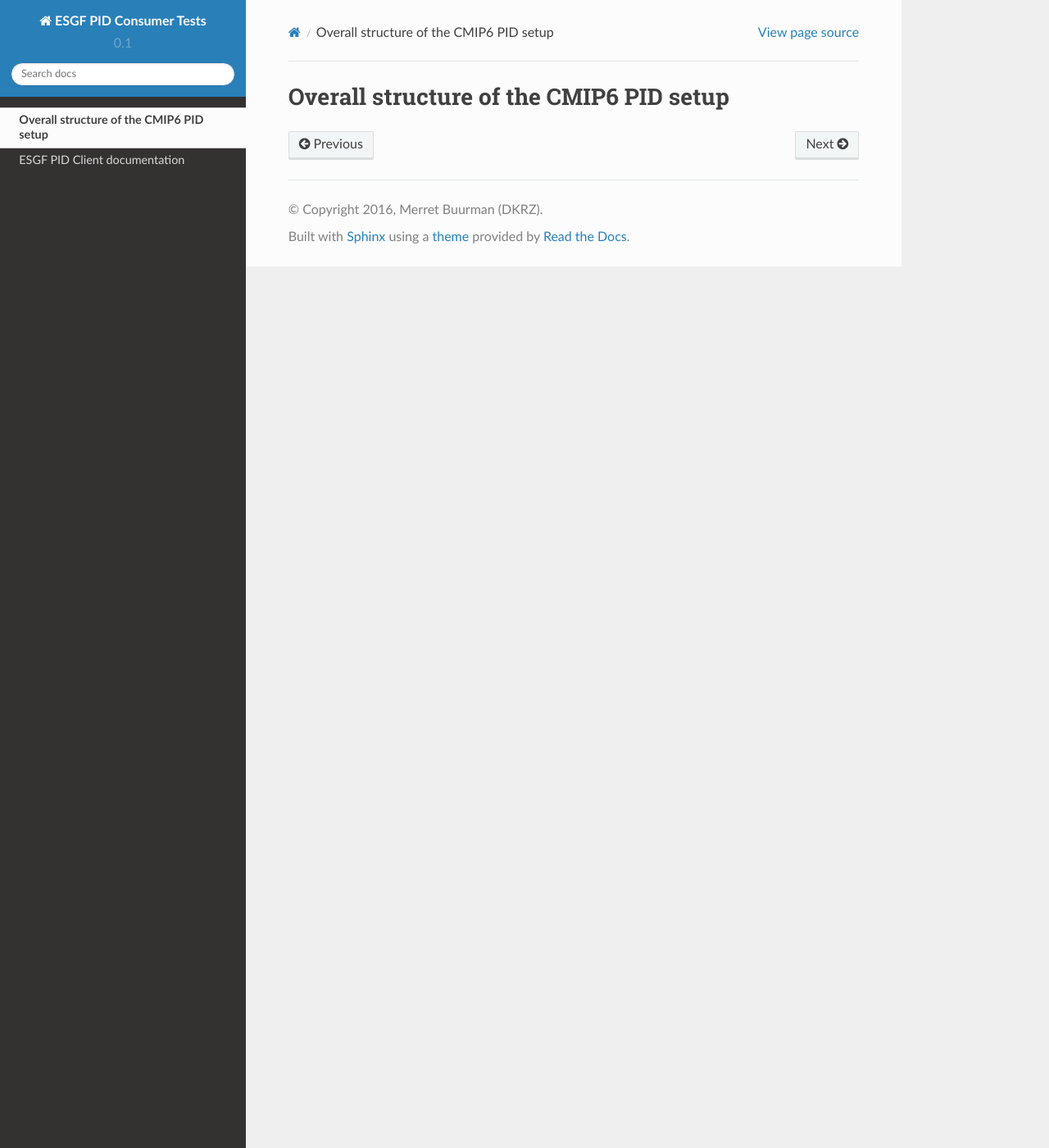
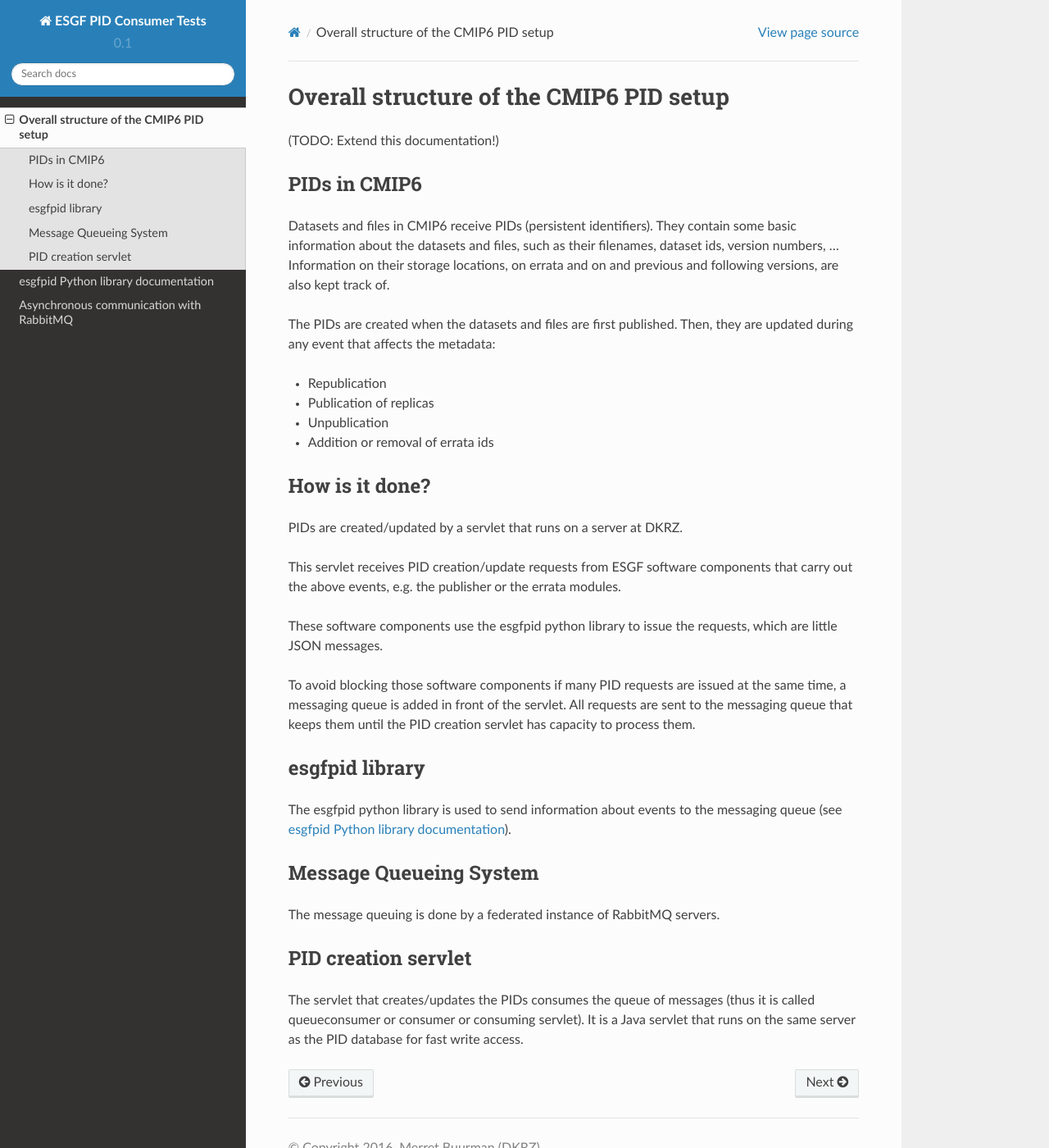
Before and after one commit to IS-ENES-Data/esgf-pid, a Sphinx documentation site: the page built from docs/source/overallstructure.rst, in a window 1280 px wide and 1400 px high. Shown: the whole window at 82% size. Built offline with Sphinx 7.4.7 and the Read the Docs theme 2.0.0, drawn with Linux system fonts in a browser that asks for light colours.

Commit message:
Improved the documentation.

```diff
--- a/docs/source/esgfpidpythonlibrary.rst
+++ b/docs/source/esgfpidpythonlibrary.rst
@@ -1,37 +1,76 @@
-==============================
-ESGF PID Client documentation
-==============================
 
-TODO
+
+.. _anchor_library:
+
+=====================================
+esgfpid Python library documentation
+=====================================
+
+esgfpid is a python library that is part of the ESGF data
+publication. It is responsible for triggering PID creation.
+To do this, it sends JSON messages to a RabbitMQ Messaging Queue.
+
+**Availability**. The library is available from pypi (https://pypi.python.org/pypi/esgfpid/)
+and GitHub (https://github.com/IS-ENES-Data/esgf-pid).
+
+**Requirements**. The library is tested using python 2.7.
+Access to a RabbitMQ server with the necessary queues is
+required. The server data has to be provided to the library
+(see :ref:`anchor_init`).
+
+**Dependencies**. The packages "requests" and "pika" have
+to be installed.
+
+
+Usage of the library for perform PID tasks
+===========================================
 
 General usage
-=============
+--------------------------
 
-
-.. important:: You must start and stop the thread before making any
-    PID creation/update request. See below.
-
-First, you create an instance of the client. It holds all necessary
-config to connect to the RabbitMQ messaging system and perform PID
-creations and updates.
+**(1)** First, you create an instance of the client (see :ref:`anchor_init`).
+It holds all necessary config to connect to the RabbitMQ messaging
+system and perform PID creations and updates.
 
   .. code:: python
 
     connector = esgfpid.Connector(...)
 
+**(2)** Next, start the connection to RabbitMQ (which runs in a parallel
+thread, see :ref:`anchor_thread`)
 
-Then, use the client's methods to create/update PIDs for datasets,
-files and data carts. Some methods are simple methods, others require
-the creation of another object.
+  .. code:: python
 
-Simple method:
+    connector.start_messaging_thread()
+
+
+**(3)** Then, use the client's methods to create/update PIDs for datasets,
+files and data carts. Some tasks are simple methods (e.g. unpublication,
+see :ref:`anchor_unpubli`), others require the creation of another
+object (e.g. dataset publication, see :ref:`anchor_publi`).
 
   .. code:: python
 
     connector.unpublish_one_version(...)
 
+**(4)** Finally, stop the connection to RabbitMQ and wait for any pending
+messages.
 
-Create another object:
+  .. code:: python
+
+    connector.finish_messaging_thread()
+
+.. _anchor_publi:
+
+Task "Publication"
+-------------------
+
+Publication includes first publication and republication of both
+original copies and replicas.
+
+#. Create a publication assistant: :meth:`~esgfpid.connector.Connector.create_publication_assistant`
+#. Add information about all files individually: :meth:`~esgfpid.assistant.publish.DatasetPublicationAssistant.add_file`
+#. Tell the assistant that all files have been added and the publication should be finished: :meth:`~esgfpid.assistant.publish.DatasetPublicationAssistant.dataset_publication_finished`.
 
   .. code:: python
 
@@ -40,29 +79,89 @@ Create another object:
     assistant.add_file(...)
     assistant.dataset_publication_finished()
 
+.. _anchor_unpubli:
 
-Asynchronous communication with messaging queue
-================================================
+Task "Unpublication"
+---------------------
 
-TODO: Description. Docstring of asynchronous module?
+You can either...
 
-Starting the asynchronous thread
-  Use :meth:`~esgfpid.connector.Connector.start_messaging_thread` to start
-  the parallel thread that takes care of the asynchronous communication
-  with the RabbitMQ messaging queue.
+* Unpublish one dataset version: :meth:`~esgfpid.connector.Connector.unpublish_one_version`, or...
+* unpublish all available dataset versions: :meth:`~esgfpid.connector.Connector.unpublish_all_versions`
 
-Stopping the asynchronous thread
-  Use :meth:`~esgfpid.connector.Connector.finish_messaging_thread` to stop
-  the parallel thread, but give it some time to publish remaining messages
+  .. code:: python
+
+    connector.unpublish_one_version(...)
+    connector.unpublish_all_versions(...)
+
+Task "Update Errata"
+----------------------
+
+Errata ids can be added and removed to dataset PID records.
+
+* Add errata: :meth:`~esgfpid.connector.Connector.add_errata_ids`
+* Remove errata: :meth:`~esgfpid.connector.Connector.remove_errata_ids`
+
+  .. code:: python
+
+    connector.add_errata_ids(...)
+    connector.remove_errata_ids(...)
+
+
+Task "Data cart PID"
+---------------------
+
+Data carts are ... [TODO]
+
+* Data cart PIDs: :meth:`~esgfpid.connector.Connector.create_shopping_cart_pid`
+
+  .. code:: python
+
+    connector.create_shopping_cart_pid(...)
+
+
+
+.. _anchor_thread:
+
+Asynchronous messaging thread
+=============================
+
+It is important to start and stop the parallel thread that takes care
+of the asynchronous communication with the RabbitMQ messaging queue.
+
+* Use :meth:`~esgfpid.connector.Connector.start_messaging_thread` to start
+  the thread.
+
+* Use :meth:`~esgfpid.connector.Connector.finish_messaging_thread` to stop
+  the thread, but give it some time to publish remaining messages
   that are waiting in the stack, and to wait for outstanding confirms.
-  Use :meth:`~esgfpid.connector.Connector.force_finish_messaging_thread` to
+
+* Use :meth:`~esgfpid.connector.Connector.force_finish_messaging_thread` to
   immediately stop the parallel thread, without giving it some time.
+
+.. important:: Please do not forget to finish the thread at the end,
+    using :meth:`~esgfpid.connector.Connector.finish_messaging_thread`
+    or :meth:`~esgfpid.connector.Connector.force_finish_messaging_thread`.
+
+.. note:: Please note that KeyboardInterrupts may not work while a
+    second thread is running. They need to be explicitly caught in
+    the code calling the esgfpid library.
+
+For more technical documentation of how the asynchronous thread
+works, please see :ref:`anchor_asynchronous`.
+
+
+.. _anchor_init:
+
+Initializing the library
+========================
+
+.. automethod:: esgfpid.connector.Connector.__init__
+
 
 
 Full method documentation
 =========================
-
-.. automethod:: esgfpid.connector.Connector.__init__
 
 .. automethod:: esgfpid.connector.Connector.create_publication_assistant
 
@@ -83,3 +182,9 @@ Full method documentation
 .. automethod:: esgfpid.connector.Connector.finish_messaging_thread
 
 .. automethod:: esgfpid.connector.Connector.force_finish_messaging_thread
+
+.. automethod:: esgfpid.assistant.publish.DatasetPublicationAssistant.get_dataset_handle
+
+.. automethod:: esgfpid.assistant.publish.DatasetPublicationAssistant.add_file
+
+.. automethod:: esgfpid.assistant.publish.DatasetPublicationAssistant.dataset_publication_finished
--- a/docs/source/index.rst
+++ b/docs/source/index.rst
@@ -11,6 +11,7 @@ Contents:
 
    overallstructure
    esgfpidpythonlibrary
+   asynchronous
 
 
 Indices and tables
--- a/docs/source/overallstructure.rst
+++ b/docs/source/overallstructure.rst
@@ -1,3 +1,67 @@
 ========================================
 Overall structure of the CMIP6 PID setup
 ========================================
+
+(TODO: Extend this documentation!)
+
+PIDs in CMIP6
+=============
+
+Datasets and files in CMIP6 receive PIDs (persistent
+identifiers). They contain some basic information
+about the datasets and files, such as their filenames,
+dataset ids, version numbers, ... Information on their
+storage locations, on errata and on and previous and
+following versions, are also kept track of.
+
+The PIDs are created when the datasets and files are
+first published. Then, they are updated during any
+event that affects the metadata:
+
+* Republication
+* Publication of replicas
+* Unpublication
+* Addition or removal of errata ids
+
+How is it done?
+===============
+
+PIDs are created/updated by a servlet that runs on
+a server at DKRZ.
+
+This servlet receives PID creation/update requests
+from ESGF software components that carry out the
+above events, e.g. the publisher or the errata
+modules.
+
+These software components use the esgfpid python
+library to issue the requests, which are little JSON
+messages.
+
+To avoid blocking those software components if many
+PID requests are issued at the same time, a messaging
+queue is added in front of the servlet. All requests
+are sent to the messaging queue that keeps them until
+the PID creation servlet has capacity to process them.
+
+
+esgfpid library
+================
+
+The esgfpid python library is used to send information
+about events to the messaging queue (see :ref:`anchor_library`).
+
+Message Queueing System
+=========================
+
+The message queuing is done by a federated instance
+of RabbitMQ servers.
+
+PID creation servlet
+====================
+
+The servlet that creates/updates the PIDs consumes the
+queue of messages (thus it is called queueconsumer or
+consumer or consuming servlet).
+It is a Java servlet that runs on the same server as the
+PID database for fast write access.
```
Also changed, not shown: docs/source/asynchronous.rst (added, +17 -0 lines).
